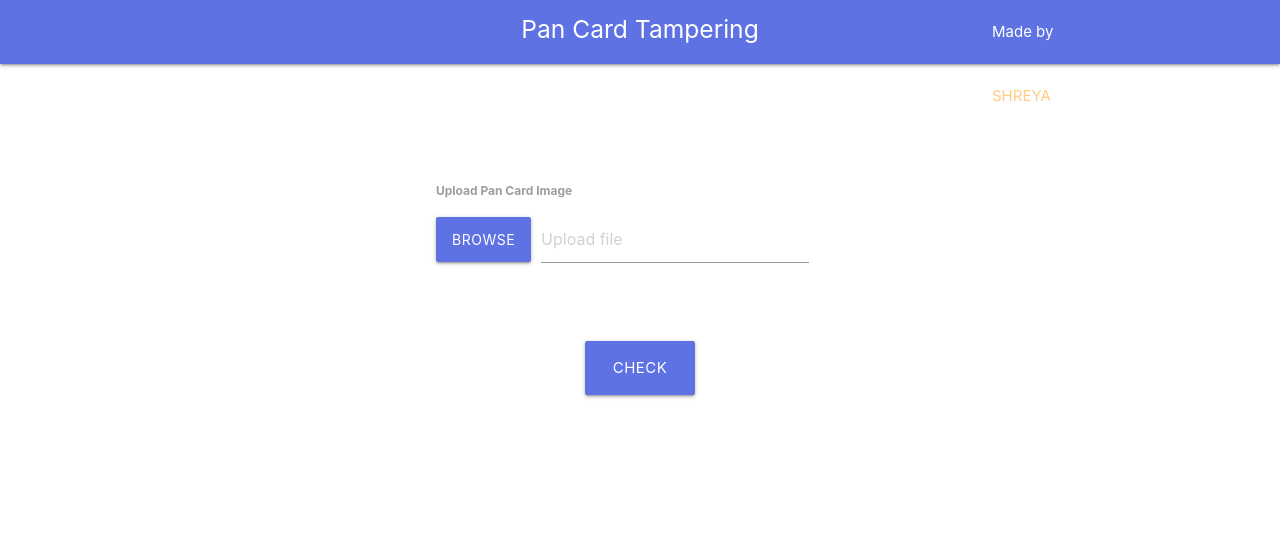
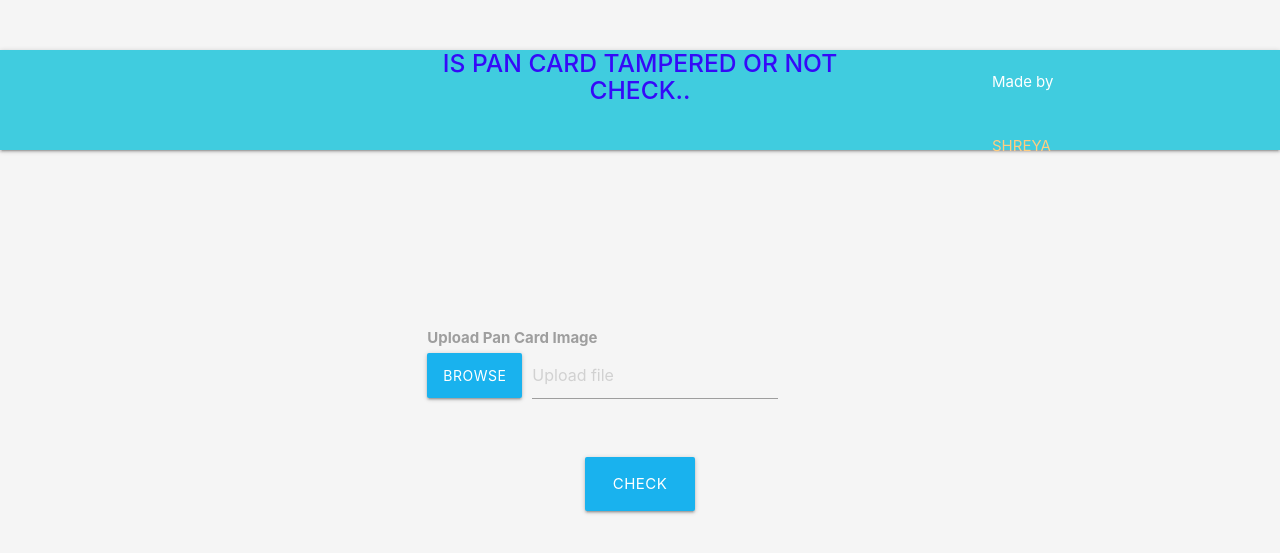
Before and after one commit to 6SHREYA/pan_card-Tempering-Detection, a Flask app: page / in a window 1280 px wide. Shown: the top 553 px of the page. Run offline with Flask 3, Linux system fonts and the light colour scheme.

Commit message:
Update index.html

```diff
--- a/app/templates/index.html
+++ b/app/templates/index.html
@@ -7,56 +7,90 @@
 
   <!-- CSS  -->
   <link href="./static/css/materialize.css" type="text/css" rel="stylesheet" media="screen,projection"/>
+
+  <style>
+    /* Custom Styles */
+    body {
+      background-color: #f5f5f5; /* Light Grey */
+    }
+
+    nav {
+      background-color: #40ccdf; /* Indigo */
+      height: 100px;
+    }
+
+    nav a.brand-logo {
+      color: #350af8; /* White */
+    }
+
+    nav a.brand-logo h5 {
+      margin-top: 0;
+      font-weight: 500;
+    }
+
+    nav .orange-text {
+      color: #3cce43; /* Orange */
+    }
+
+    .container {
+      margin-top: 50px;
+    }
+
+    button.btn-large {
+      background-color: #19b2ee !important; /* Indigo */
+    }
+
+    .file-field .btn {
+      background-color: #19b2ee !important; /* Indigo */
+    }
+
+    .file-field input[type=file] {
+      color: transparent;
+    }
+
+    .file-field input[type=text] {
+      color: #000000; /* Black */
+    }
+  </style>
 </head>
 
 <body>
-  <nav style="background-color: #5e72e4" class="lighten-1"  role="navigation" style="height: 100px">
+  <nav class="lighten-1" role="navigation">
     <div class="nav-wrapper container">
-      <a id="logo-container" class="brand-logo center"><h5>Pan Card Tampering</h5></a>
+      <a id="logo-container" class="brand-logo center"><h5>IS PAN CARD TAMPERED OR NOT CHECK..</h5></a>
       <div style="margin-left: 800px">
         Made by <a class="orange-text text-lighten-3">SHREYA</a>
       </div>
     </div>
   </nav>
 
-
   <div class="section no-pad-bot" id="index-banner">
     <div class="container">
       <div class="row">
         <form action='/' method="post" class="col s12" enctype="multipart/form-data">
           <div class="row">
-          	<div class="input-field col s3">
+            <div class="input-field col s5 offset-s3" style="margin-top: 100px">
+              <label for="first_name"><b>Upload Pan Card Image</b></label><br>
+              <div class="file-field input-field">
+                <div class="btn" style="background-color: #5e72e4">
+                  <span>Browse</span>
+                  <input type="file" name="file_upload" id="file_upload" />
                 </div>
-
-            <div class="input-field col s5" style="margin-left: 20px; margin-top: 100px">
-              <div class = "row">
-                  <label for="first_name"><b>Upload Pan Card Image</b></label><br>
-                  <div class = "file-field input-field">
-                    <div class = "btn" style="background-color: #5e72e4">
-                      <span>Browse</span>
-                      <input type = "file" name="file_upload" id="file_upload" />
-                    </div>
-                    <div class = "file-path-wrapper">
-                      <input class = "file-path validate" type = "text" placeholder = "Upload file" name="file_name" id="file_name" />
-                    </div>
+                <div class="file-path-wrapper">
+                  <input class="file-path validate" type="text" placeholder="Upload file" name="file_name" id="file_name" />
                 </div>
               </div>
             </div>
           </div>
 
           <div class="row center">
-            <button type="submit" class="btn-large" style="background-color: #5e72e4">Check</button>
+            <button type="submit" class="btn-large">Check</button>
           </div>
         </form>
         <div style="text-align: center; padding-top: 50px">
           <h5>{{pred}}</h5>
         </div>
-
       </div>
-      <br><br>
-    </div>
-  </div>
-
     </div>
   </div>
 
@@ -64,7 +98,7 @@
   <script src="./static/js/materialize.js"></script>
   <script type="text/javascript">
     document.getElementById('file_upload').onchange = function () {
-      	document.getElementById('file_name').value = this.value.slice(12,100);
+      document.getElementById('file_name').value = this.value.slice(12, 100);
     };
   </script>
 
```
Lines whose indentation alone changed are shown as unchanged.
